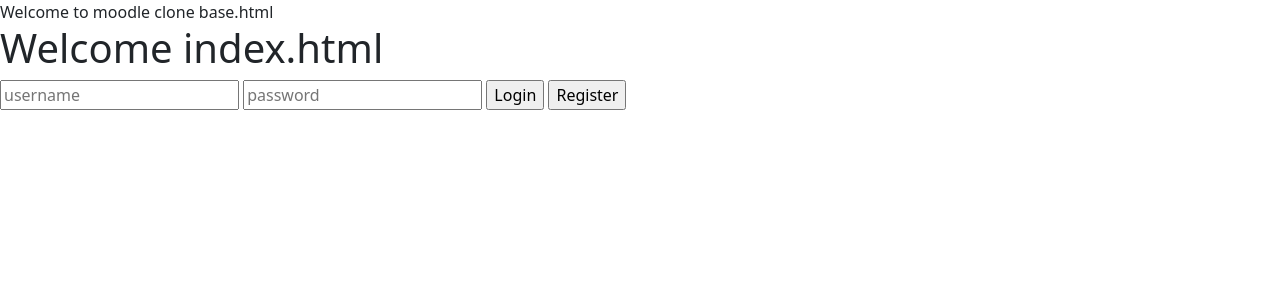
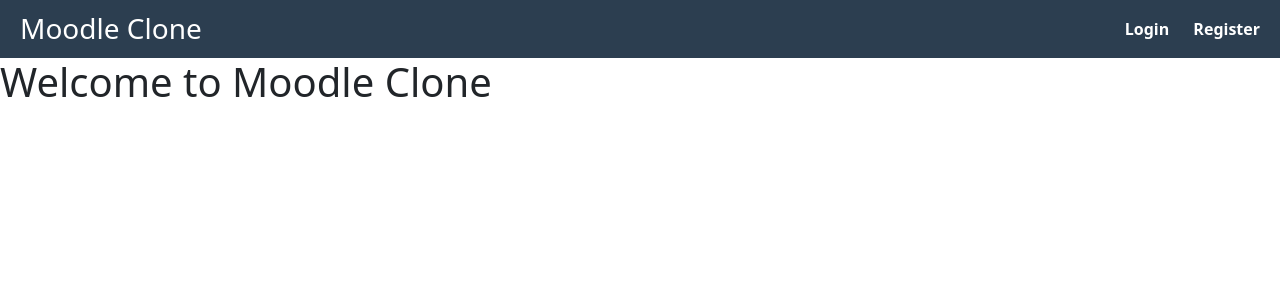
Before and after one commit to satyampatelmh/moodle, a Flask app: page / in a window 1280 px wide. Shown: the top 300 px of the page. Run offline with Flask 3, Linux system fonts and the light colour scheme.

Commit message:
seperated the login and register page and added the navbar

```diff
--- a/main.py
+++ b/main.py
@@ -95,39 +95,63 @@ def home():
             return redirect(url_for('studentDashboard'))
     return render_template("index.html")
 
-# Login
+
+# Show Login Page
+@app.route("/login-page")
+def showLogin():
+    return render_template("login.html")
+
+
+# Show Register Page
+@app.route("/register-page")
+def showRegister():
+    return render_template("register.html")
+
+
+#Login
 @app.route("/login", methods=["POST"])
 def login():
     username = request.form["username"]
     password = request.form["password"]
+
     user = User.query.filter_by(username=username).first()
+
     if user and user.check_password(password):
         session["username"] = username
+
         if user.user_type == "teacher":
             session["user_type"] = "teacher"
             return redirect(url_for("teacherDashboard"))
+
         elif user.user_type == "student":
             session["user_type"] = "student"
             return redirect(url_for("studentDashboard"))
-        return redirect(url_for("dashboard"))
-    else:
-        return render_template("index.html")
+
+    return render_template("login.html", error="Invalid username or password")
+
 
 # Register
 @app.route("/register", methods=["POST"])
 def register():
     username = request.form["username"]
     password = request.form["password"]
+
     user = User.query.filter_by(username=username).first()
+
     if user:
-        return render_template("index.html", error="User already registered")
-    else:
-        new_user = User(username=username, user_type="student")
-        new_user.set_password(password)
-        db.session.add(new_user)
-        db.session.commit()
-        session["username"] = username
-        return redirect(url_for("studentDashboard"))
+        return render_template("register.html", error="User already registered")
+
+    new_user = User(username=username, user_type="student")
+    new_user.set_password(password)
+
+    db.session.add(new_user)
+    db.session.commit()
+
+    session["username"] = username
+    session["user_type"] = "student"
+
+    return redirect(url_for("studentDashboard"))
+
 
 # Student Dashboard
 @app.route("/studentDashboard")
@@ -426,8 +450,6 @@ def viewStudents():
     return render_template("studentList.html", students=students)
 
 
-
-
 if __name__ == "__main__":
     with app.app_context():
         db.create_all()
--- a/templates/base.html
+++ b/templates/base.html
@@ -11,11 +11,58 @@
   <script src="https://cdn.jsdelivr.net/npm/bootstrap@5.3.8/dist/js/bootstrap.bundle.min.js"
     integrity="sha384-FKyoEForCGlyvwx9Hj09JcYn3nv7wiPVlz7YYwJrWVcXK/BmnVDxM+D2scQbITxI"
     crossorigin="anonymous"></script>
+
+  <style>
+    a {
+    text-decoration: none;
+    }
+
+    .navbar{
+        display: flex;
+        justify-content: space-between;
+        align-items: center;
+        padding: 12px 20px;
+        background-color: #2c3e50;
+    }
+
+    .nav-left h3{
+        color: white;
+        margin: 0;
+    }
+
+    .nav-right a{
+        color: white;
+        margin-left: 20px;
+        text-decoration: none;
+        font-weight: bold;
+    }
+
+    .nav-right a:hover{
+        text-decoration: underline;
+    }
+
+
+  </style>
+
+
 </head>
 
 <body>
-  <header>Welcome to moodle clone base.html</header>
-  {% block body %} {% endblock %}
+
+  <nav class="navbar">
+      <div class="nav-left">
+          <h3>Moodle Clone</h3>
+      </div>
+
+      <div class="nav-right">
+          <a href="{{ url_for('showLogin') }}">Login</a>
+          <a href="{{ url_for('showRegister') }}">Register</a>
+      </div>
+  </nav>
+
+{% block body %}
+{% endblock body %}
+
 
 </body>
 
--- a/templates/index.html
+++ b/templates/index.html
@@ -1,53 +1,7 @@
 {% extends "base.html" %}
-
 {% block body %}
 
-<div>
-    <h1>Welcome index.html</h1>
-    <form id="auth-form" action="{{ url_for('login') }}" method="post">
-        <input type="text" name="username" placeholder="username" id="username">
-        <input type="password" name="password" placeholder="password" id="password">
-        <input type="submit" value="Login" onclick="setActionForm('login')">
-        <input type="button" value="Register" onclick="setActionForm('register')">
-    </form>
-    {% if error %}
-    <div class="error">{{ error }}</div>
-    {% endif %}
-    <div class="error" id="validationDiv"></div>
-</div>
+<h1>Welcome to Moodle Clone</h1>
 
-<script>
-    function validCredentials() {
-        var passwordRegex = /^(?=.*?[A-Z])(?=.*?[a-z])(?=.*?[0-9])(?=.*?[#?!@$%^&*-]).{8,}$/;
-        var usernameRegex = /^[A-Za-z]{3}[A-Za-z0-9._]*[0-9]*$/
-
-        var username = document.getElementById("username").value
-        var password = document.getElementById("password").value
-        var validationDiv = document.getElementById("validationDiv")
-        if (!usernameRegex.test(username)) {
-            validationDiv.innerText = "Username must start with atleast 3 letters. Can contain '.' and '_'. It can end with numbers"
-            return false
-        } else if (!passwordRegex.test(password)) {
-            validationDiv.innerText = "Password must be 8 characters or greater. Must contain uppercase and lowercase letters, digits and special characters."
-            return false
-        }
-        return true
-    }
-    function setActionForm(action) {
-        let form = document.getElementById("auth-form")
-        if (action === "login") {
-            form.action = "{{url_for('login')}}";
-            form.method = "post";
-            form.submit();
-        } else if (action === "register") {
-            if (validCredentials()) {
-                form.action = "{{url_for('register')}}";
-                form.method = "post";
-                form.submit();
-            }
-        }
-    }
-
-</script>
 
 {% endblock body %}
```
Also changed, not shown: templates/login.html (added, +17 -0 lines), templates/register.html (added, +58 -0 lines).
